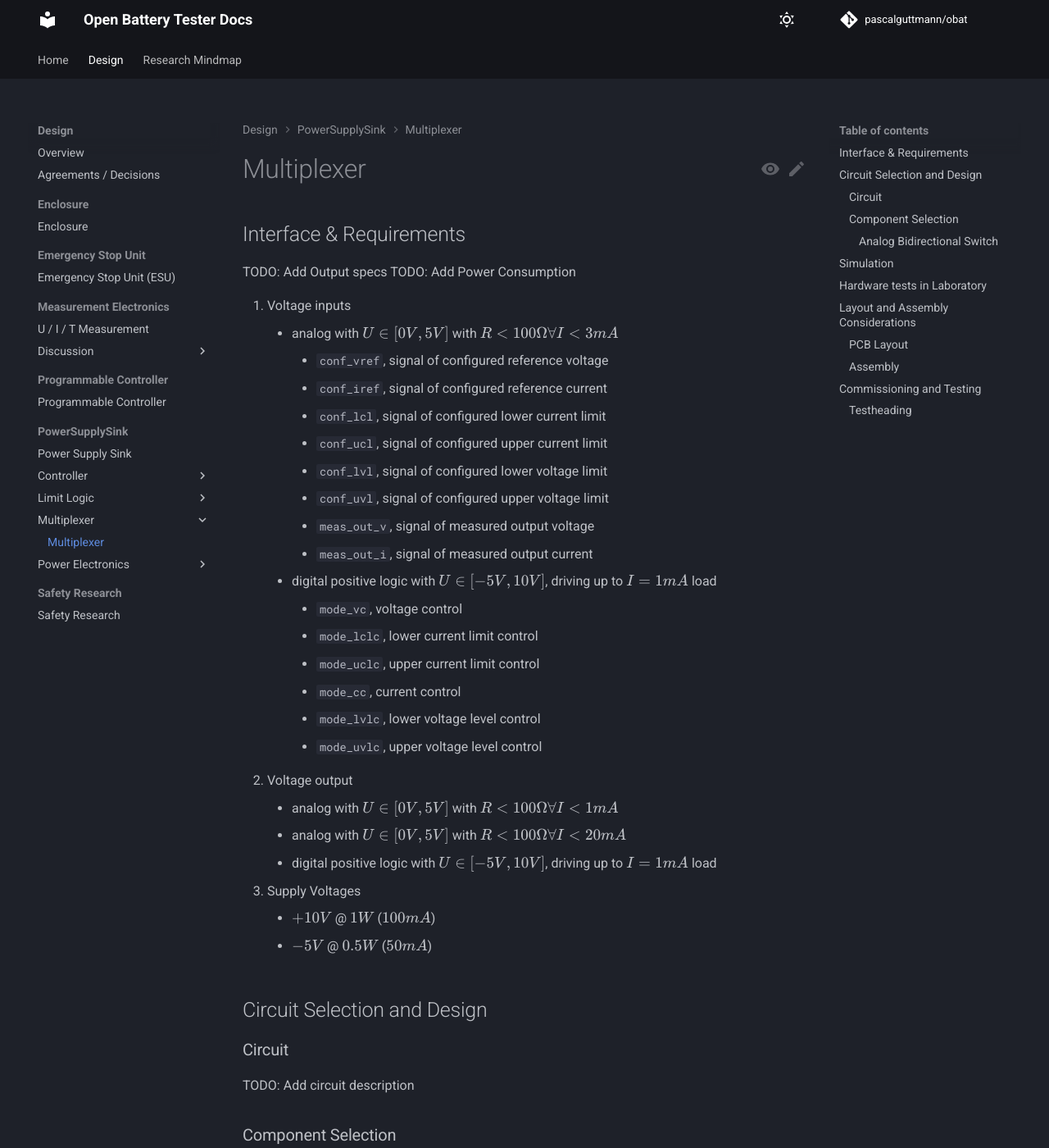
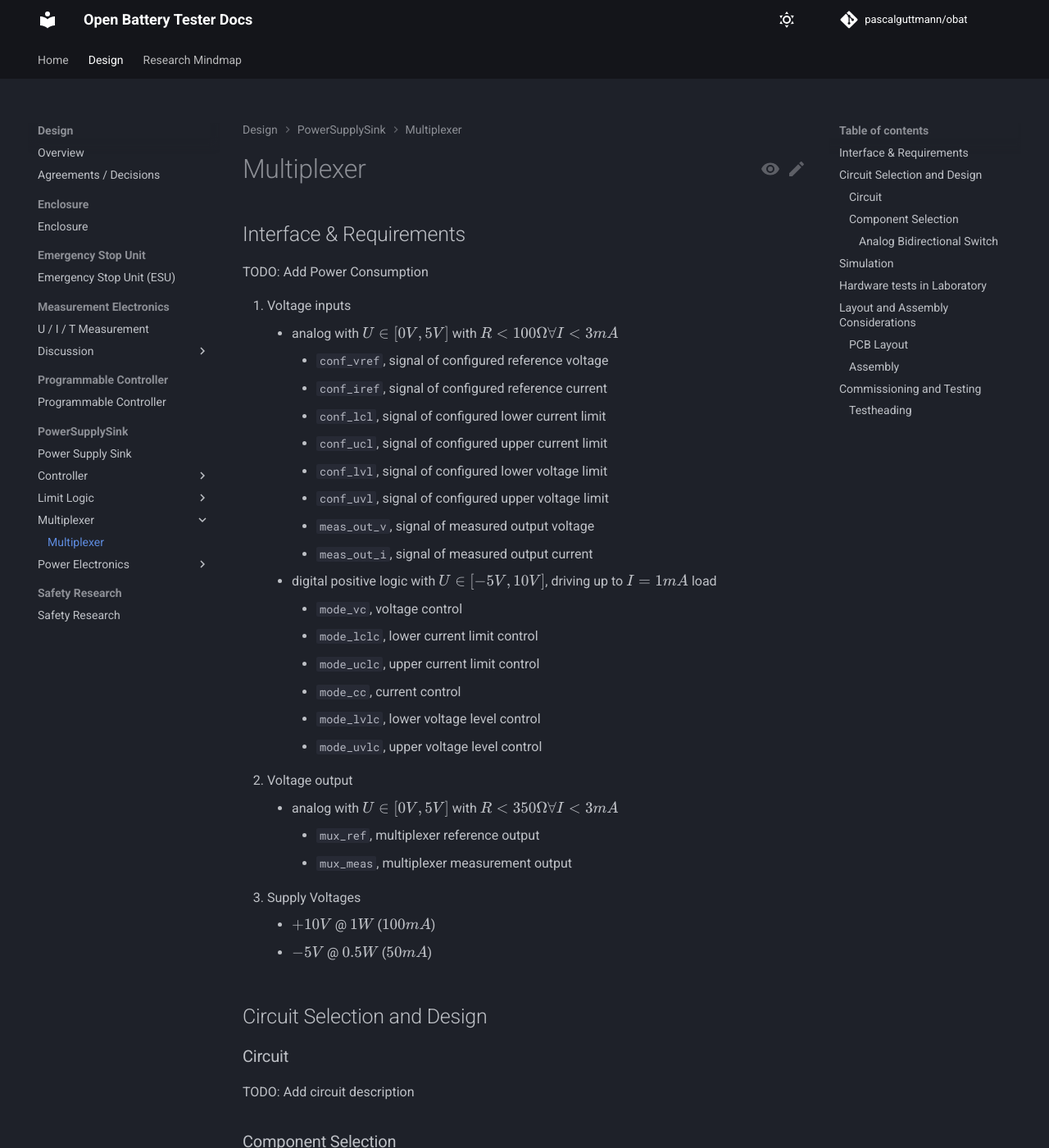
Before and after one commit to pascalguttmann/obat, an MkDocs documentation site: the page built from docs/design/pss/mux/mux.md, in a window 1280 px wide and 1400 px high. Shown: the whole window at 82% size. Built offline with MkDocs 1.6.1 and Material for MkDocs 9.7.7, drawn with Linux system fonts in a browser that asks for light colours; comment, search, counter and statistics services are not loaded.

Commit message:
add mux output specification

```diff
--- a/docs/design/pss/mux/mux.md
+++ b/docs/design/pss/mux/mux.md
@@ -2,7 +2,6 @@
 
 ## Interface & Requirements
 
-TODO: Add Output specs
 TODO: Add Power Consumption
 
 1. Voltage inputs
@@ -24,10 +23,9 @@ TODO: Add Power Consumption
         - `mode_lvlc`, lower voltage level control
         - `mode_uvlc`, upper voltage level control
 2. Voltage output
-    - analog with $U \in [0V, 5V]$ with $R < 100 \Omega \forall I < 1mA$
-    - analog with $U \in [0V, 5V]$ with $R < 100 \Omega \forall I < 20mA$
-    - digital positive logic with $U \in [-5V, 10V]$, driving up to $I = 1 mA$
-    load
+    - analog with $U \in [0V, 5V]$ with $R < 350 \Omega \forall I < 3mA$
+        - `mux_ref`, multiplexer reference output
+        - `mux_meas`, multiplexer measurement output
 3. Supply Voltages
     - $+10V$ @ $1W$ ($100mA$)
     - $-5V$ @ $0.5W$ ($50mA$)
```
